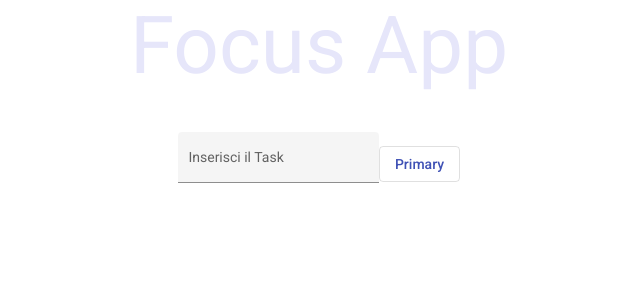
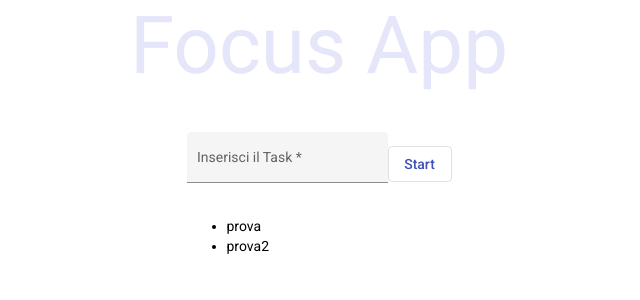
Before and after one commit to FrancescoSanti96/FocusApp, an Angular app: page / in a window 1280 px wide. Shown: the top 300 px of the page, without its empty margins (321-961 px from the left). Built offline with nearby package versions, Linux system fonts and the light colour scheme.

Commit message:
input button task logic

```diff
--- a/src/app/app.module.ts
+++ b/src/app/app.module.ts
@@ -9,7 +9,7 @@ import { BrowserAnimationsModule } from '@angular/platform-browser/animations';
 
 import { MatInputModule } from '@angular/material/input';
 import { MatButtonModule } from '@angular/material/button';
-
+import { FormsModule } from '@angular/forms'; // <-- NgModel lives here
 @NgModule({
   declarations: [AppComponent, TitleComponent, FormComponent],
   imports: [
@@ -18,6 +18,7 @@ import { MatButtonModule } from '@angular/material/button';
     BrowserAnimationsModule,
     MatInputModule,
     MatButtonModule,
+    FormsModule,
   ],
   providers: [],
   bootstrap: [AppComponent],
--- a/src/app/components/form/form.component.html
+++ b/src/app/components/form/form.component.html
@@ -1,7 +1,24 @@
-<form class="form-task">
-  <mat-form-field class="task-input" appearance="fill">
-    <mat-label>Inserisci il Task</mat-label>
-    <input matInput placeholder="Sviluppare il codice" value="" />
-  </mat-form-field>
-  <button mat-stroked-button color="primary">Primary</button>
-</form>
+<div>
+  <div>
+    <form class="form-task">
+      <mat-form-field class="task-input" appearance="fill">
+        <mat-label>Inserisci il Task</mat-label>
+        <input
+          #task
+          matInput
+          placeholder="Sviluppare il codice"
+          required
+          ngModel
+          name="taskInput"
+        />
+      </mat-form-field>
+      <button mat-stroked-button color="primary" (click)="onSubmit(task.value)">
+        Start
+      </button>
+    </form>
+  </div>
+
+  <ul>
+    <li *ngFor="let task of tasks">{{ task }}</li>
+  </ul>
+</div>
--- a/src/app/components/form/form.component.ts
+++ b/src/app/components/form/form.component.ts
@@ -6,7 +6,12 @@ import { Component, OnInit } from '@angular/core';
   styleUrls: ['./form.component.css'],
 })
 export class FormComponent implements OnInit {
+  tasks: string[] = ['prova', 'prova2'];
   constructor() {}
 
   ngOnInit(): void {}
+
+  onSubmit(description: string) {
+    this.tasks = this.tasks.concat(description);
+  }
 }
```
